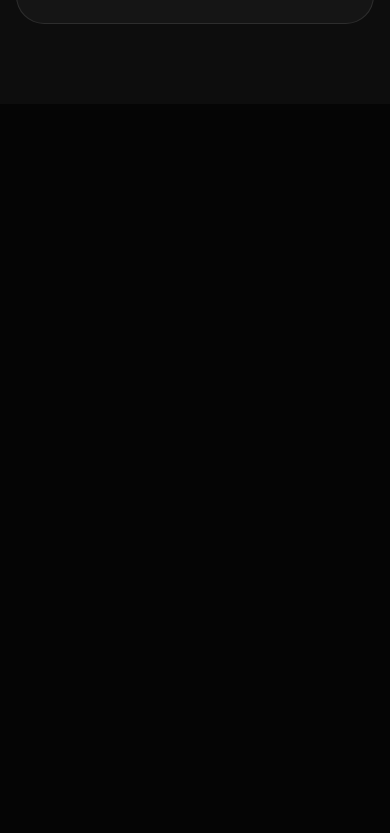
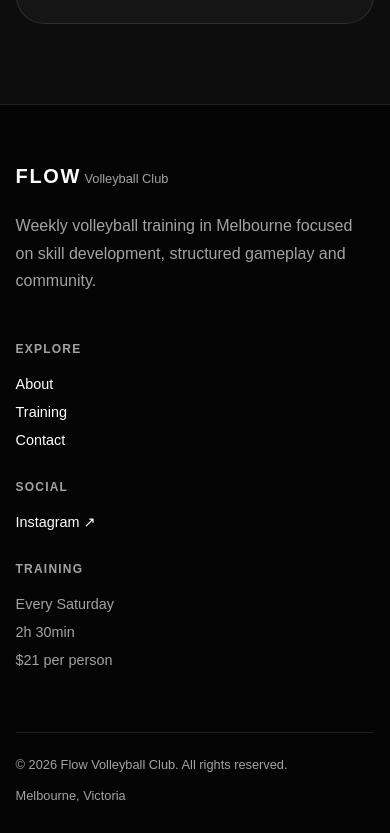
Before and after one commit to Jaydenlaoyx/flow-volleyball-club, a Next.js app: page / in a window 390 px wide. Shown: the part 7213-8046 px from the top of the page. Before the commit the page ends 7317 px from the top, so only its background shows below. Built offline with nearby package versions, Linux system fonts and the light colour scheme.

Commit message:
feat: add site footer and business details

```diff
--- a/app/globals.css
+++ b/app/globals.css
@@ -961,6 +961,102 @@ textarea:focus-visible {
   color: #f87171;
 }
 
+/* =========================
+   FOOTER
+========================= */
+
+.footer {
+  padding: 80px 0 30px;
+  background: var(--background);
+  border-top: 1px solid var(--border);
+}
+
+.footer-main {
+  display: grid;
+  grid-template-columns: 1.2fr 1fr;
+  gap: 5rem;
+  padding-bottom: 4rem;
+}
+
+.footer-brand {
+  max-width: 420px;
+}
+
+.footer-logo {
+  display: inline-block;
+  font-size: 1.25rem;
+  font-weight: 800;
+  letter-spacing: 0.08em;
+}
+
+.footer-logo span {
+  color: var(--text-secondary);
+  font-size: 0.8rem;
+  font-weight: 500;
+  letter-spacing: 0;
+}
+
+.footer-brand p {
+  margin-top: 1.5rem;
+  color: var(--text-secondary);
+  line-height: 1.7;
+}
+
+.footer-links {
+  display: grid;
+  grid-template-columns: repeat(3, 1fr);
+  gap: 2rem;
+}
+
+.footer-links > div {
+  display: flex;
+  flex-direction: column;
+  gap: 0.75rem;
+}
+
+.footer-heading {
+  margin-bottom: 0.5rem;
+  color: var(--text-secondary);
+  font-size: 0.75rem;
+  font-weight: 700;
+  letter-spacing: 0.1em;
+  text-transform: uppercase;
+}
+
+.footer-links a,
+.footer-links p {
+  font-size: 0.9rem;
+}
+
+.footer-links a {
+  transition:
+    color 0.2s ease,
+    transform 0.2s ease;
+}
+
+.footer-links a:hover {
+  color: var(--blue-light);
+  transform: translateX(3px);
+}
+
+.footer-links p {
+  color: var(--text-secondary);
+}
+
+.footer-bottom {
+  padding-top: 1.5rem;
+  display: flex;
+  align-items: center;
+  justify-content: space-between;
+  gap: 1rem;
+  border-top: 1px solid var(--border);
+}
+
+.footer-bottom p {
+  color: var(--text-secondary);
+  font-size: 0.8rem;
+}
+
 @media (max-width: 1024px) {
   .navbar-links {
     gap: 1.25rem;
@@ -1186,6 +1282,24 @@ textarea:focus-visible {
   .contact-form-wrapper {
     padding: 2rem;
   }
+
+  .footer {
+    padding-top: 60px;
+  }
+
+  .footer-main {
+    grid-template-columns: 1fr;
+    gap: 3rem;
+  }
+
+  .footer-links {
+    grid-template-columns: repeat(2, 1fr);
+  }
+
+  .footer-bottom {
+    align-items: flex-start;
+    flex-direction: column;
+  }
 }
 
 @media (max-width: 480px) {
@@ -1246,6 +1360,10 @@ textarea:focus-visible {
   .theme-toggle {
     width: 38px;
     height: 38px;
+  }
+
+  .footer-links {
+    grid-template-columns: 1fr;
   }
 }
 
--- a/app/page.tsx
+++ b/app/page.tsx
@@ -5,6 +5,7 @@ import Instagram from "@/components/Instagram";
 import Navbar from "@/components/Navbar";
 import Training from "@/components/Training";
 import Contact from "@/components/Contact";
+import Footer from "@/components/Footer";
 
 export default function Home() {
   return (
@@ -16,6 +17,7 @@ export default function Home() {
       <Training />
       <Instagram />
       <Contact />
+      <Footer />
     </main>
   );
 }
--- /dev/null
+++ b/components/Footer.tsx
@@ -0,0 +1,62 @@
+import { siteConfig } from "@/lib/siteConfig";
+
+export default function Footer() {
+  return (
+    <footer className="footer">
+      <div className="container">
+        <div className="footer-main">
+          <div className="footer-brand">
+            <a href="#home" className="footer-logo">
+              FLOW
+              <span> Volleyball Club</span>
+            </a>
+
+            <p>
+              Weekly volleyball training in Melbourne focused on skill
+              development, structured gameplay and community.
+            </p>
+          </div>
+
+          <div className="footer-links">
+            <div>
+              <span className="footer-heading">Explore</span>
+
+              <a href="#about">About</a>
+              <a href="#training">Training</a>
+              <a href="#contact">Contact</a>
+            </div>
+
+            <div>
+              <span className="footer-heading">Social</span>
+
+              <a
+                href={siteConfig.instagramUrl}
+                target="_blank"
+                rel="noopener noreferrer"
+              >
+                Instagram ↗
+              </a>
+            </div>
+
+            <div>
+              <span className="footer-heading">Training</span>
+
+              <p>Every Saturday</p>
+              <p>2h 30min</p>
+              <p>$21 per person</p>
+            </div>
+          </div>
+        </div>
+
+        <div className="footer-bottom">
+          <p>
+            © {new Date().getFullYear()} Flow Volleyball Club. All rights
+            reserved.
+          </p>
+
+          <p>{siteConfig.location}</p>
+        </div>
+      </div>
+    </footer>
+  );
+}
--- a/components/Instagram.tsx
+++ b/components/Instagram.tsx
@@ -31,7 +31,7 @@ export default function Instagram() {
 
               <div>
                 <span>Follow us on Instagram</span>
-                <strong>@flow_volleyball</strong>
+                <strong>{siteConfig.instagramHandle}</strong>
               </div>
 
               <span className="instagram-arrow" aria-hidden="true">
--- a/lib/siteConfig.ts
+++ b/lib/siteConfig.ts
@@ -1,3 +1,6 @@
 export const siteConfig = {
+  name: "Flow Volleyball Club",
+  instagramHandle: "@flow_volleyball",
   instagramUrl: "https://www.instagram.com/flow_volleyball/",
+  location: "Melbourne, Victoria",
 };
```
